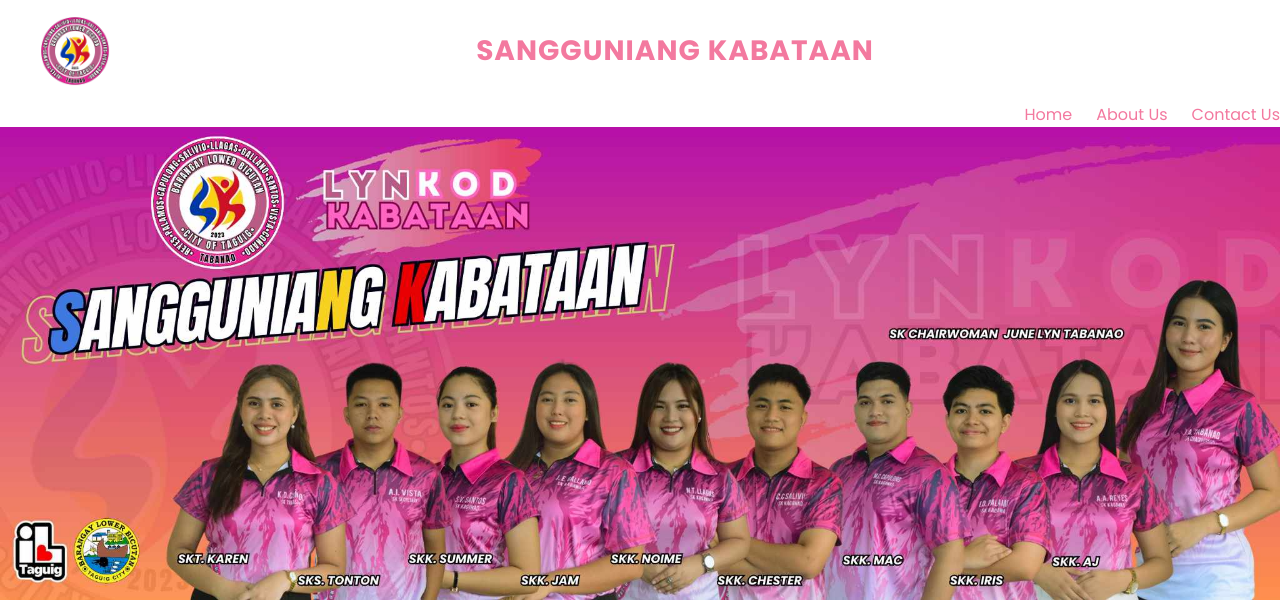
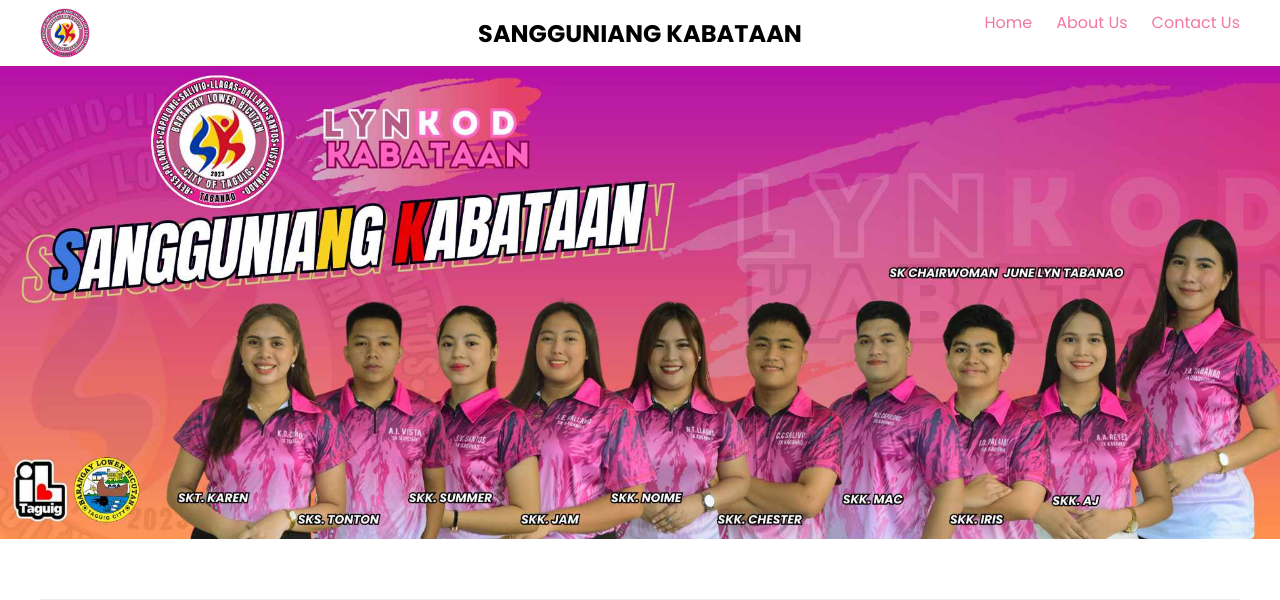
Before and after one commit to Pasionpreciouskaye/CAPSTONE-project, a PHP site: page / in a window 1280 px wide. Shown: the top 600 px of the page. Run offline with PHP 8.4, Linux system fonts and the light colour scheme.

Commit message:
update nav bar

```diff
--- a/style/index.css
+++ b/style/index.css
@@ -20,33 +20,30 @@ body {
     display: flex;
     align-items: center;
     justify-content: space-between;
-    padding: 16px 40px;
+    padding: 8px 40px; /* Reduced from 16px to 8px vertically */
     background-color: #ffffff;
     position: relative;
+    max-height: 80px; /* Optional: sets a max height */
 }
 
 .header-container .logo img {
-    height: 70px;
+    height: 50px; /* Reduced from 70px to 50px */
 }
 
 .header-title {
-    flex: 1;
+    position: absolute;
+    left: 50%;
+    transform: translateX(-50%);
     text-align: center;
 }
 
-.header-title h2 {
-    font-size: 28px;
-    font-weight: 700;
-    color: rgb(243, 121, 159);
-    letter-spacing: 1px;
+
+.nav-links {
+    position: absolute;
+    top: 10px;
+    right: 40px;
 }
 
-.nav-links {
-    flex: 0 1 auto;
-    display: flex;
-    align-items: center;
-    justify-content: flex-end;
-  }
 
   .nav-links ul {
     list-style: none;
```
